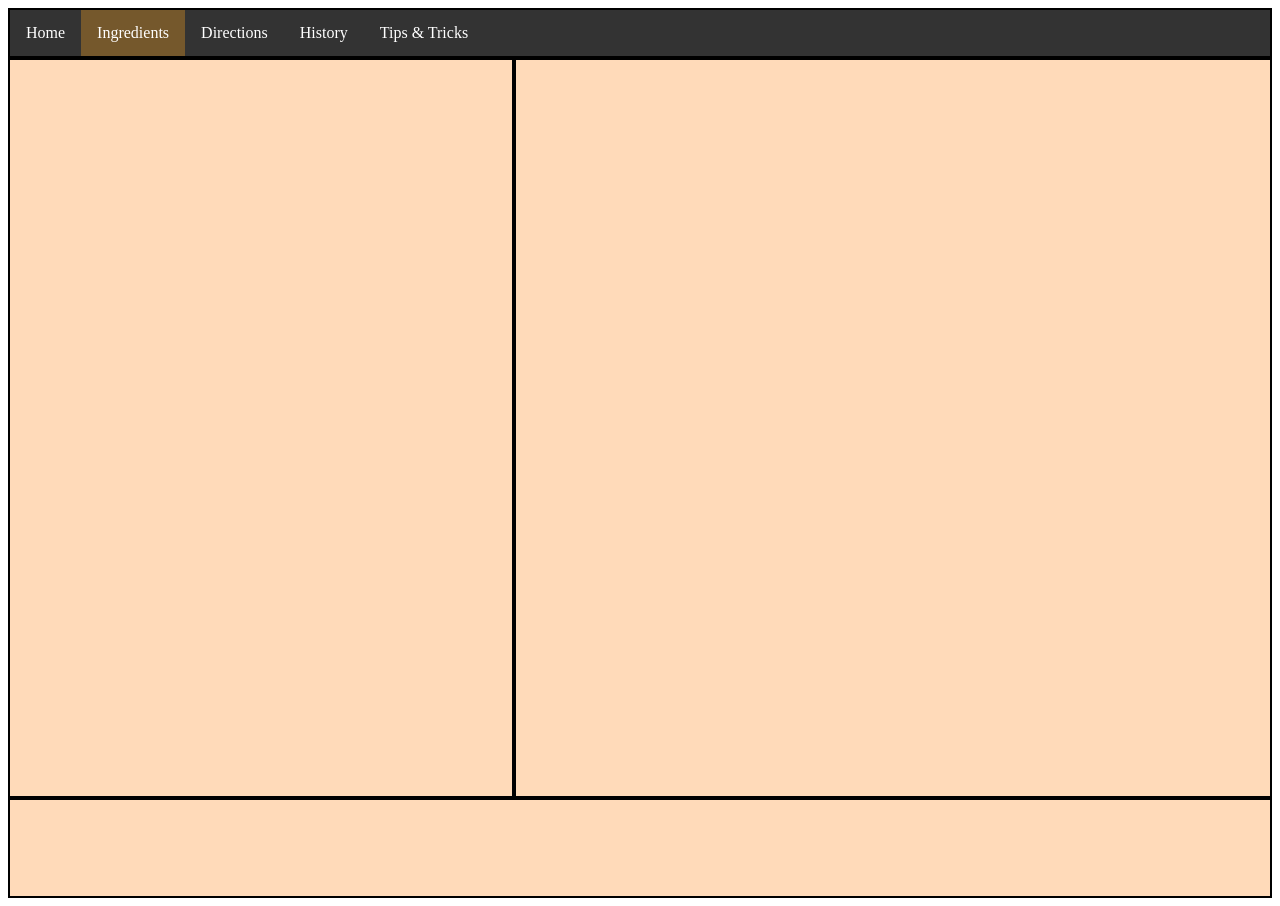
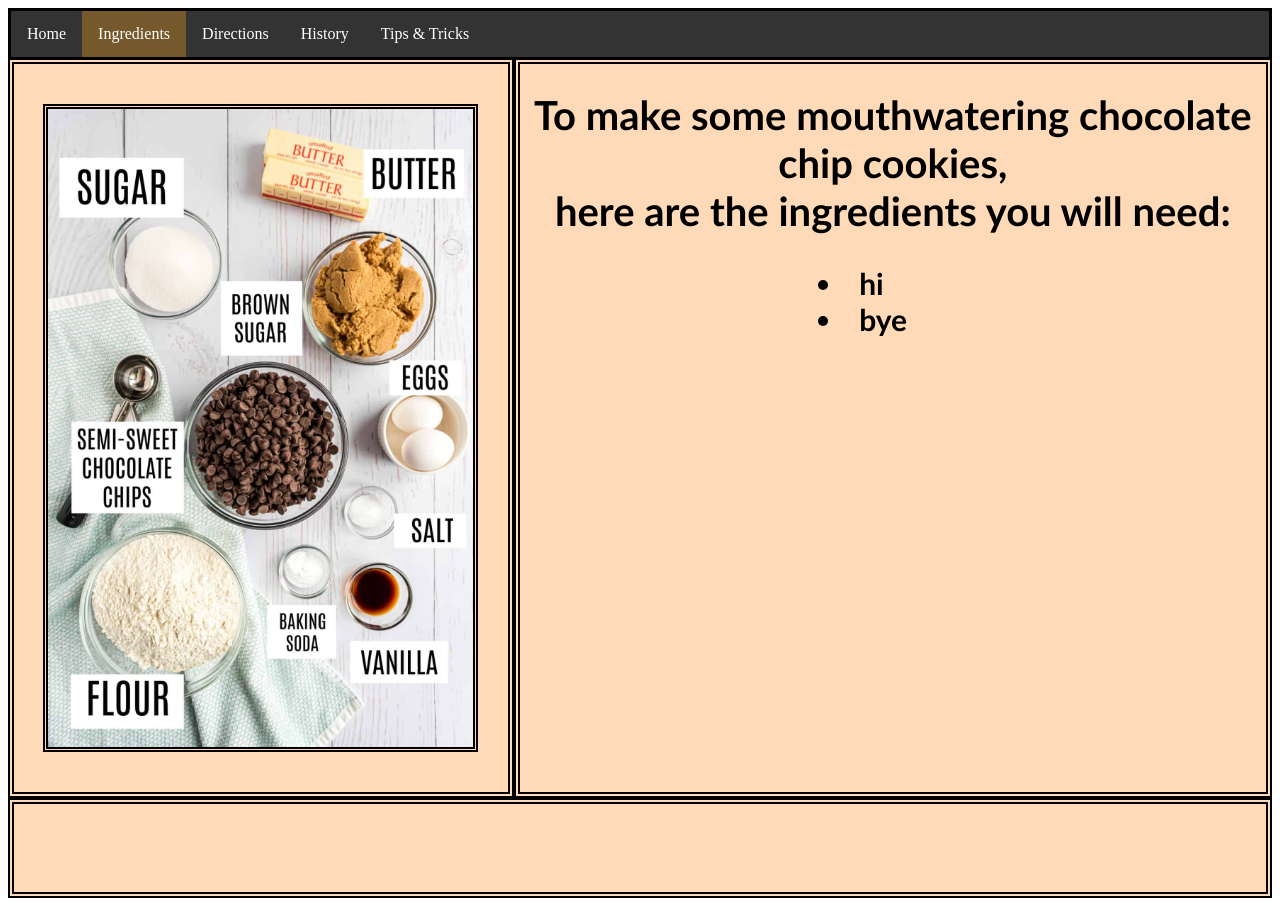
Before and after one commit to ntaimur/cookiewebsite, a plain HTML site: page ingredients.html in a window 1280 px wide. Drawn offline with Linux system fonts and the light colour scheme.

Commit message:
Finished home page and started ingredients.
Finished adding and formatting picture and text for the home page. Also changed border style. Formatted picture for ingredients and also began list.

```diff
--- a/ingredients.html
+++ b/ingredients.html
@@ -18,9 +18,20 @@
               </ul>
         </div>
         <div class="leftbox">
-
+            <img src="cookieingredients.jpg" width="425px" style="align-self: center; border: 5px double black;">
         </div>
         <div class="rightbox">
+            <h1 style="font-size: 40px;">To make some mouthwatering chocolate chip cookies, <br>
+                here are the ingredients you will need:
+            </h1>
+            <h3>
+                <li>hi</li> <br>
+                <li>bye</li>
+
+
+
+
+            </h3>
 
         </div>
         <div class="footer">
--- a/style.css
+++ b/style.css
@@ -1,3 +1,5 @@
+
+
 .container {
     background-color: peachpuff;
 }
@@ -39,33 +41,43 @@ li a:hover {
 .navigation {
     grid-column: 1/3;
     grid-row: 1/2;
-    border: 2px solid black;
+    border: 3px solid black;
 }
 
 .leftbox {
     grid-column: 1/2;
     grid-row: 2/3;
-    border: 2px solid black;
+    border: 6px double black;
+    text-align: center;
+    padding-top: 40px;
 }
 
 .rightbox {
     grid-column: 2/3;
     grid-row: 2/3;
-    border: 2px solid black;
+    border: 6px double black;
     text-align: center;
-    font-family: 'Franklin Gothic Medium', 'Arial Narrow', Arial, sans-serif;
+    font-family: 'Gill Sans', 'Gill Sans MT', Calibri, 'Trebuchet MS', sans-serif;
     font-size: 20px;
 }
 
 .footer {
     grid-column: 1/3;
     grid-row: 3/4;
-    border: 2px solid black;
+    border: 6px double black;
+    text-align: center;
+    font-family: 'Gill Sans', 'Gill Sans MT', Calibri, 'Trebuchet MS', sans-serif;
+    font-size: 20px;
 }
 
 h2 {
     font-size: 80px;
     text-align: center;
     font-family: 'Times New Roman', Times, serif;
-    text-decoration: underline;
+    text-shadow: 2px 2px 5px black;
 }
+
+h3{
+    padding-left: 40%;
+    font-size: 30px;
+}
```
Also changed, not shown: index.html (+5 -2 lines), cookieingredients.jpg (added).
